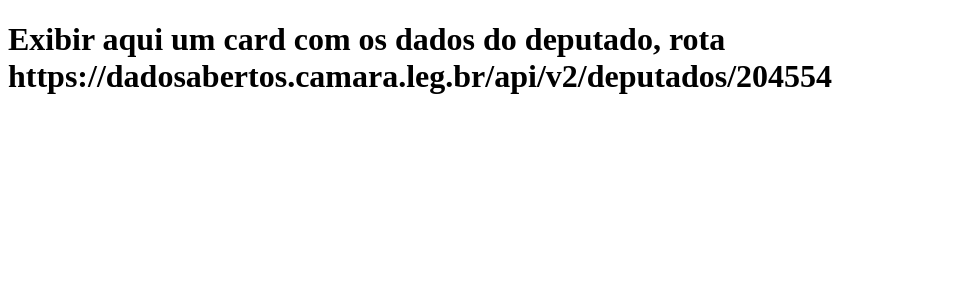
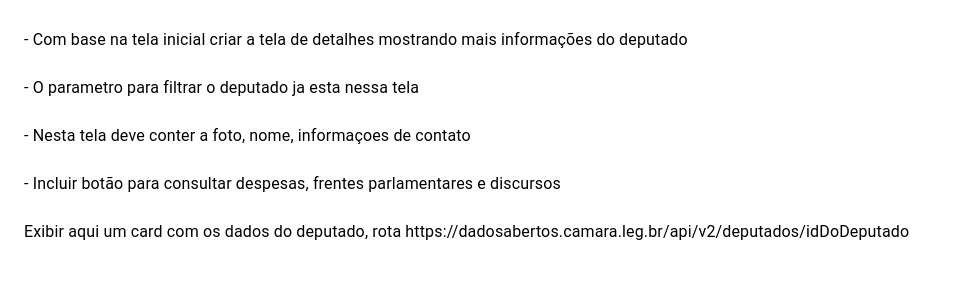
Before and after one commit to felipepiorini/next-camara-deputados, a Next.js app: page /deputado/detalhes in a window 1280 px wide. Shown: the top 300 px of the page, without its empty margins (0-964 px from the left). Built offline with nearby package versions, Linux system fonts and the light colour scheme.

Commit message:
feat: Add tela de detalhes

```diff
--- a/pages/deputado/detalhes.js
+++ b/pages/deputado/detalhes.js
@@ -1,13 +1,34 @@
 import { useRouter } from "next/router";
+import List from "@mui/material/List";
+import ListItem from "@mui/material/ListItem";
+import ListItemText from "@mui/material/ListItemText";
 
-export default function FirstPost() {
+export default function DetalhesDeputado() {
   const router = useRouter();
   const { id } = router.query;
 
   return (
-    <h1>
-      Exibir aqui um card com os dados do deputado, rota
-      https://dadosabertos.camara.leg.br/api/v2/deputados/204554
-    </h1>
+    <>
+      <List>
+        <ListItem>
+          <ListItemText primary=" - Com base na tela inicial criar a tela de detalhes mostrando mais informações do deputado" />
+        </ListItem>
+        <ListItem>
+          <ListItemText primary="- O parametro para filtrar o deputado ja esta nessa tela" />
+        </ListItem>
+        <ListItem>
+          <ListItemText primary=" - Nesta tela deve conter a foto, nome, informaçoes de contato" />
+        </ListItem>
+        <ListItem>
+          <ListItemText primary=" - Incluir botão para consultar despesas, frentes parlamentares e discursos" />
+        </ListItem>
+        <ListItem>
+          <ListItemText
+            primary=" Exibir aqui um card com os dados do deputado, rota
+            https://dadosabertos.camara.leg.br/api/v2/deputados/idDoDeputado"
+          />
+        </ListItem>
+      </List>
+    </>
   );
 }
--- a/tsconfig.json
+++ b/tsconfig.json
@@ -15,7 +15,8 @@
     "esModuleInterop": true,
     "module": "esnext",
     "isolatedModules": true,
-    "jsx": "preserve"
+    "jsx": "preserve",
+    "resolveJsonModule": true
   },
   "include": [
     "next-env.d.ts",
```
Also changed, not shown: 1 other file (tests, documents, lock files or other folders).
